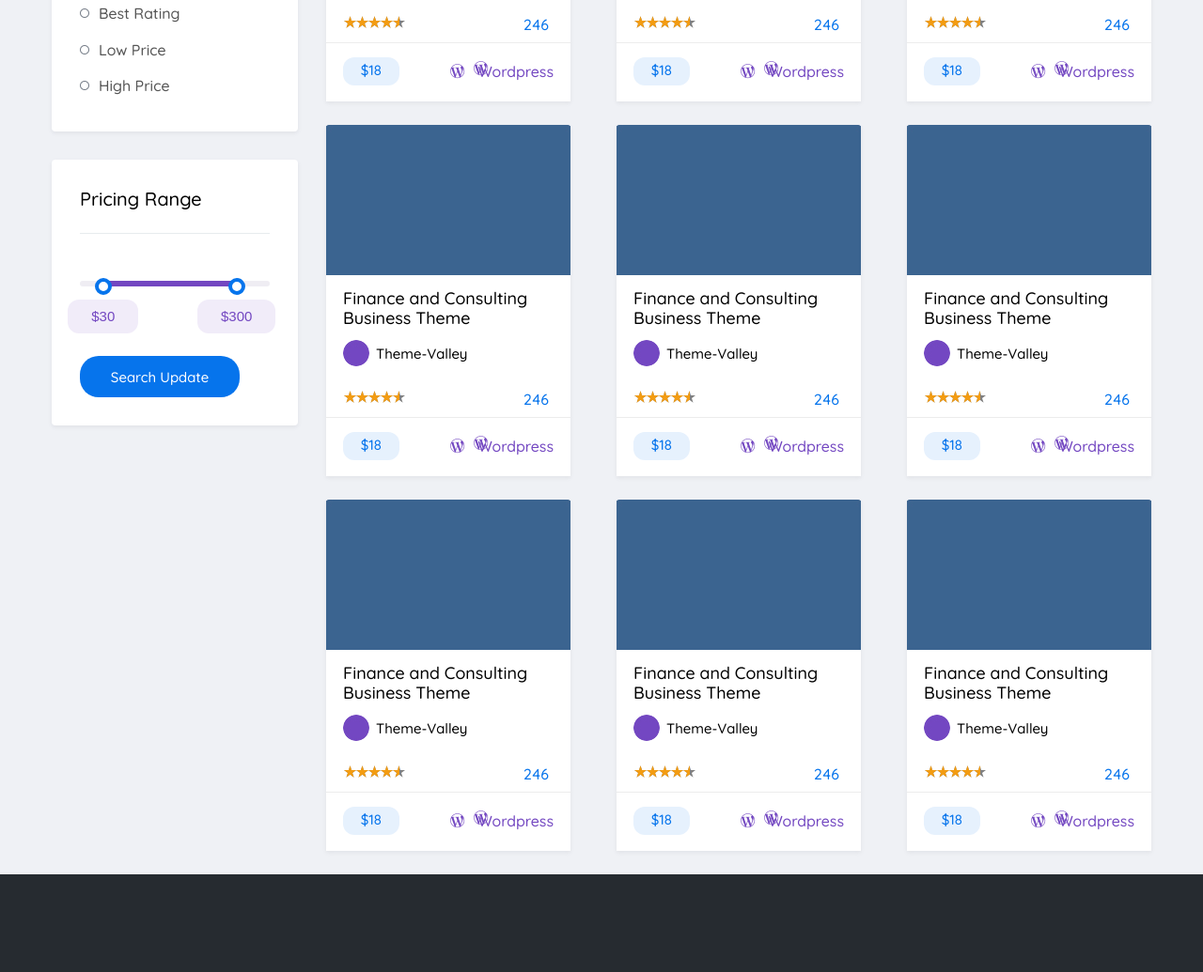
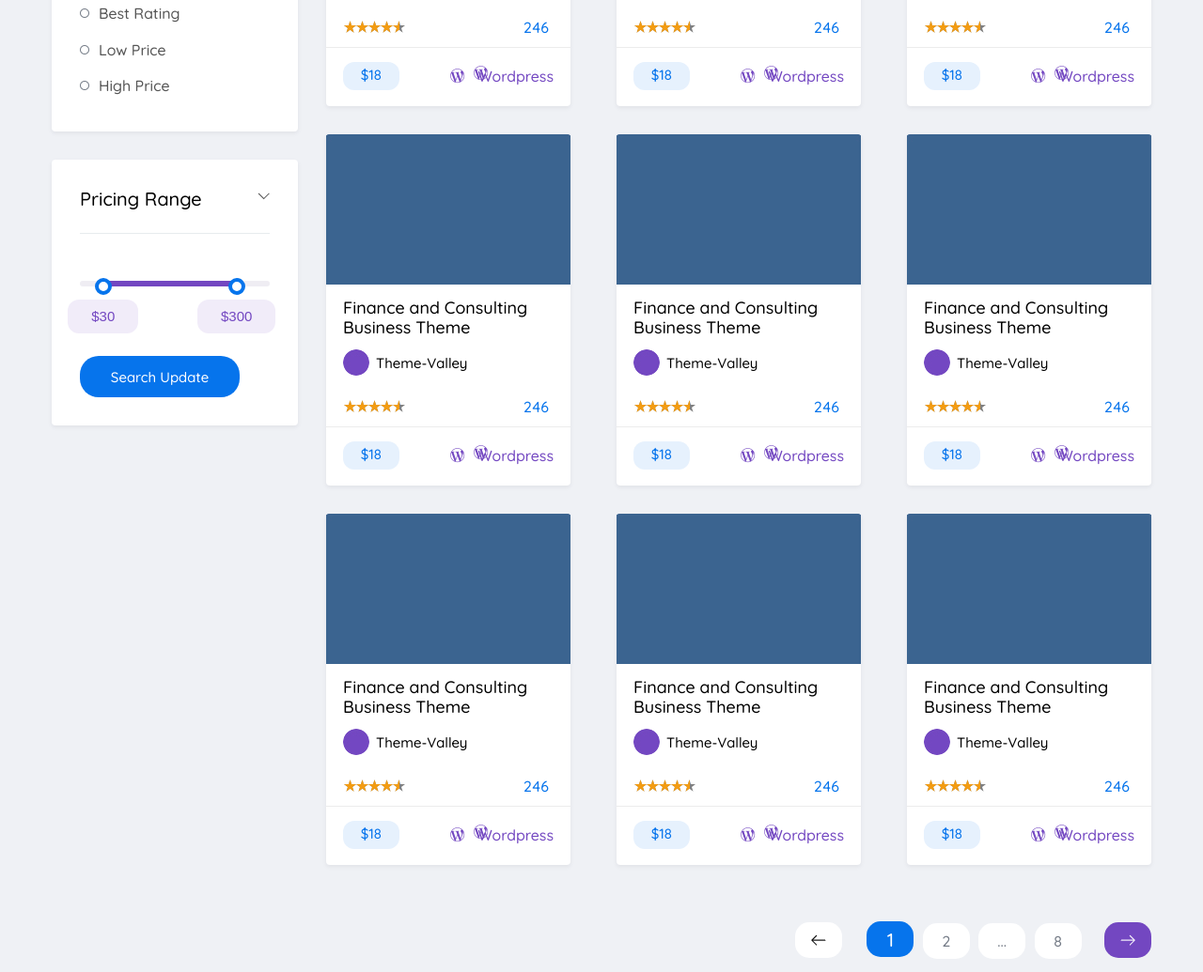
Before and after one commit to licler/MartPlace, a website: page app/new-items.html in a window 1280 px wide. Shown: the part 1300-2335 px from the top of the page at 94% size. Drawn offline with nearby package versions, Linux system fonts and the light colour scheme; files whose address does not match are found by name.

Commit message:
finished new-items

```diff
--- a/app/new-items.html
+++ b/app/new-items.html
@@ -112,7 +112,7 @@
                 <div class="container">
                     <div class="product-page__filter-inner">
                         <div class="product-page__filter-categories">
-                            <div class="product-page__filter-title active">
+                            <div class="product-page__filter-main">
                                 <a href="#">New Products</a>
                             </div>
                             <div class="product-page__filter-title">
@@ -191,8 +191,6 @@
                         </aside>
                         <div class="product-page__content">
                             <div class="product__content page__product">
-
-
 
                                 <div class="product__item page__product-item">
                                     <div class="product__box  page__product-box">
@@ -627,6 +625,17 @@
                                 </div>
 
                             </div>
+                            <div class="pagination">
+                                <ul class="pagination__list">
+                                    <li><a class="prev" href="#"></a></li>
+                                    <li><span class="active" href="#">1</span></li>
+                                    <li><a href="#">2</a></li>
+                                    <li><a href="#">...</a></li>
+                                    <li><a href="#">8</a></li>
+                                    <li><a class="next" href="#"></a></li>
+                                </ul>
+                            </div>
+
                         </div>
                     </div>
                 </div>
--- a/app/scss/style.scss
+++ b/app/scss/style.scss
@@ -872,6 +872,7 @@ span {
     background-color: #fff;
     margin-bottom: 32px;
 }
+
 .product__item-content,
 .followers__item-content,
 .news__item-content {
@@ -882,11 +883,15 @@ span {
 .product-page__content {
     margin-top: 75px;
 }
+
 .page__product-item {
     max-width: 260px;
     height: 374px;
-    margin-bottom: 25px;
-}
+    margin-bottom: 30px;
+    border-radius: 4px;
+    box-shadow: 0px 2px 4px 0px rgba(108, 111, 115, 0.1);
+}
+
 .product__box,
 .followers__box {
     position: relative;
@@ -903,6 +908,7 @@ span {
     background-size: cover;
 
 }
+
 .page__product-img {
     min-height: 160px;
 }
@@ -958,10 +964,12 @@ span {
 .product__box:hover .product__link-btn-one {
     display: block;
 }
+
 .page__product {
     display: flex;
     justify-content: space-between;
     flex-wrap: wrap;
+    margin-bottom: 30px;
 }
 
 .product__item-title,
@@ -971,6 +979,7 @@ span {
     text-align: center;
     margin-bottom: 12px;
 }
+
 .page__product-title {
     font-size: 18px;
     text-align: left;
@@ -979,26 +988,33 @@ span {
 .page__product-content {
     display: flex;
 }
+
 .page__product-content .rate-star {
     margin-left: -4px;
 }
+
 .page__product-case {
     padding: 15px 18px;
 
 }
+
 .page__box-basket {
     display: flex;
     position: relative;
 }
+
 .page__product-amount {
     position: absolute;
     right: -148px;
     color: #0674ec;
-}
+    top: -2px;
+}
+
 .page__box-basket .lnr-cart {
     position: absolute;
     right: -116px;
     color: #0674ec;
+    top: -2px;
 }
 
 .product__item-name,
@@ -1019,7 +1035,6 @@ span {
 .news__item-text {
     font-size: 16px;
     line-height: 30px;
-
 }
 
 .product__item-info,
@@ -1060,8 +1075,6 @@ span {
     font-size: 15px;
     line-height: 30px;
     display: block;
-
-
 }
 
 .product__item-category::before,
@@ -1103,19 +1116,24 @@ span {
     text-align: center;
 
 }
+
 .page__product-info {
     padding: 12px 18px;
 }
+
 .page__product-price {
     font-size: 15px;
     color: #0674ec;
 }
+
 .page__product-category {
     margin-right: -50px;
 }
+
 .page__category-name {
     color: #7347c1;
 }
+
 .product__item-price a,
 .followers__item-price a {
     text-align: center;
@@ -1935,7 +1953,6 @@ span {
     cursor: pointer;
     outline: none;
     color: #fff;
-
 }
 
 .social {
@@ -2005,10 +2022,9 @@ span {
     background-color: #eff1f5;
 }
 
-
-
 .product-page__inner {
     display: flex;
+    padding-bottom: 110px;
 }
 
 .product-page__aside {
@@ -2028,10 +2044,26 @@ span {
     font-size: 20px;
     border-bottom: 1px solid #e7ebee;
     padding: 30px 0 25px;
-}
+    position: relative;
+}
+
+.aside__title::before {
+    content: "";
+    background-image: url('../images/product-page/down.png');
+    position: absolute;
+    width: 13px;
+    height: 8px;
+    display: block;
+    top: 50%;
+    right: 0;
+    transform: translateY(-50%);
+
+}
+
 .category {
     margin-top: 75px;
 }
+
 .category__list {
     padding-top: 10px;
 
@@ -2098,16 +2130,20 @@ span {
         color: #555555;
     }
 }
+
 .price-range form {
     padding-top: 25px;
 
 }
+
 .price-range button {
     margin-top: 65px;
 }
+
 .price-range span {
     margin-left: 0;
 }
+
 .price-range button {
     width: 170px;
     height: 44px;
@@ -2122,6 +2158,7 @@ span {
     display: block;
     cursor: pointer;
 }
+
 .irs-max,
 .irs-min {
     display: none;
@@ -2139,6 +2176,7 @@ span {
     background-color: #7347c1;
     height: 6px;
 }
+
 .irs--flat .irs-handle {
     width: 18px;
     height: 18px;
@@ -2156,10 +2194,16 @@ span {
 .irs-to {
     top: 45px;
 }
-.irs--flat .irs-from:before, .irs--flat .irs-single:before, .irs--flat .irs-to:before {
+
+.irs--flat .irs-from:before,
+.irs--flat .irs-single:before,
+.irs--flat .irs-to:before {
     display: none;
 }
-.irs--flat .irs-from, .irs--flat .irs-single, .irs--flat .irs-to {
+
+.irs--flat .irs-from,
+.irs--flat .irs-single,
+.irs--flat .irs-to {
     font-size: 15px;
     color: #7347c1;
     background-color: #f1ecf9;
@@ -2168,31 +2212,38 @@ span {
     padding: 8px 25px;
     border-radius: 12px;
 }
+
 .product-page__filter {
     height: 100px;
     padding: 25px 0;
     box-shadow: 0px 2px 4px 0px rgba(108, 111, 115, 0.1);
 }
+
 .product-page__filter-inner {
     display: flex;
     justify-content: space-between;
 }
+
 .product-page__filter-categories {
     display: flex;
     height: 40px;
     align-items: center;
 }
-.product-page__filter-title .active {
-    color: red;
-}
+
+.product-page__filter-main a {
+    color: #0674ec;
+}
+
 .product-page__filter-title {
-    margin-right: 35px;
-}
+    margin-left: 35px;
+}
+
 .product-page__form {
     display: flex;
     position: relative;
 
 }
+
 .product-page__form select {
     margin-right: 25px;
     font-size: 14px;
@@ -2221,10 +2272,67 @@ span {
     margin-right: 10px;
 
 }
+
 .lnr-list {
     font-size: 25px;
 }
 
-
-
-// start page__product
+.pagination {
+    text-align: right;
+
+}
+.pagination__list {
+    position: relative;
+}
+.pagination__list li {
+    display: inline-block;
+
+}
+.pagination__list .prev {
+    margin-right: -15px;
+    margin-bottom: -12px;
+    position: relative;
+}
+.pagination__list .prev::before {
+    content: "";
+    background-image: url('../images/product-page/left.png');
+    width: 16px;
+    height: 12px;
+    position: absolute;
+    display: block;
+}
+.pagination__list .next {
+    margin-left: 15px;
+    margin-bottom: -12px;
+    position: relative;
+    background-color: #7347c1;
+}
+.pagination__list .next::after {
+    content: "";
+    background-image: url('../images/product-page/right.png');
+    width: 16px;
+    height: 12px;
+    position: absolute;
+    display: block;
+
+}
+.pagination__list li+li {
+    margin-left: 5px;
+}
+
+.pagination__list .active {
+    background-color: #0674ec;
+    color: #fff;
+}
+
+.pagination__list a,
+.pagination__list span {
+    width: 50px;
+    height: 38px;
+    border-radius: 15px;
+    background-color: #fff;
+    color: #747b86;
+    display: flex;
+    justify-content: center;
+    align-items: center;
+}
```
Also changed, not shown: app/css/style.min.css, app/images/product-page/down.png (added), app/images/product-page/left.png (added), app/images/product-page/right.png (added).
